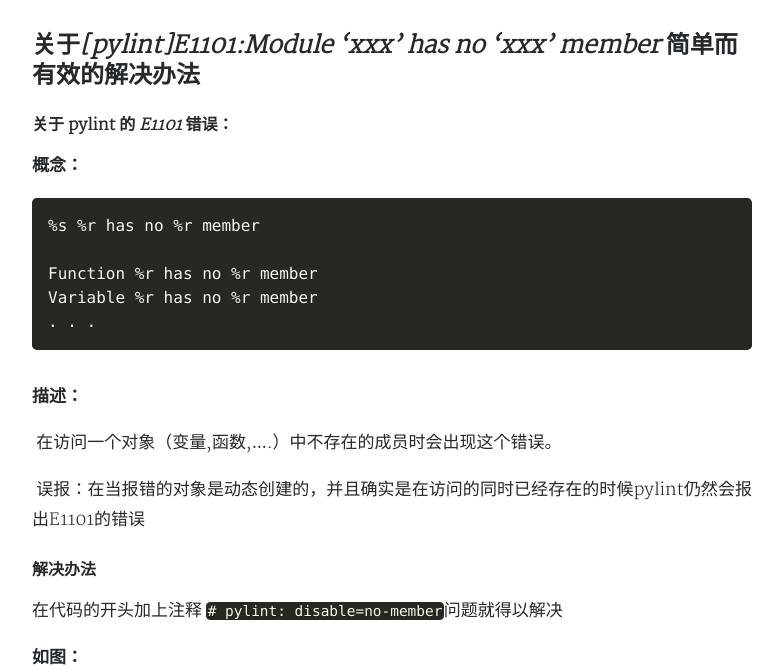
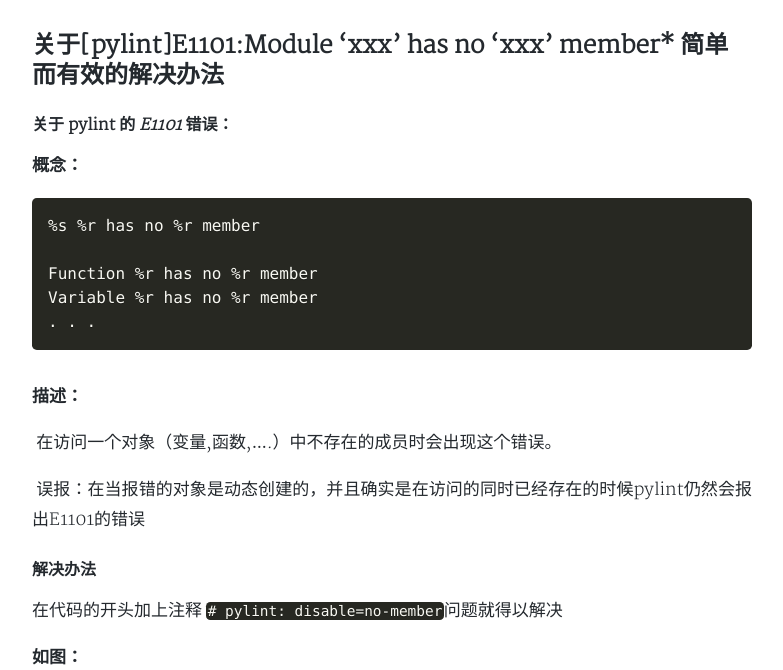
Before and after one commit to TIG-KI/Old_Blog_Repository, a Jekyll site: the page built from _posts/2018-8-16-[pylint]E1101 .md, in a window 1280 px wide and 900 px high, scrolled down 360 px, cut to the strip 230-900 px from the top of the window. Shown: the whole strip, without its empty margins (248-1031 px from the left). Built offline with Jekyll 4.4.1, drawn with Linux system fonts in a browser that asks for light colours; nearby versions of some CDN libraries; comment, search, counter and statistics services are not loaded; a style sheet for code colours, icons or effects is not loaded.

```diff
--- a/_posts/2018-8-16-[pylint]E1101 .md
+++ b/_posts/2018-8-16-[pylint]E1101 .md
@@ -8,7 +8,7 @@ music-id: 86367
 cover: https://raw.githubusercontent.com/TIG-KI/Test/master/2%252Fmedia%252Fscreenshots%252Fwrecking-ball-screenshot-01-big.jpg
 ---
 
-## 关于*[pylint]E1101:Module 'xxx' has no 'xxx' member* 简单而有效的解决办法
+## 关于[pylint]E1101:Module 'xxx' has no 'xxx' member* 简单而有效的解决办法
 
 #### 关于 pylint 的 *E1101* 错误：
 
```
